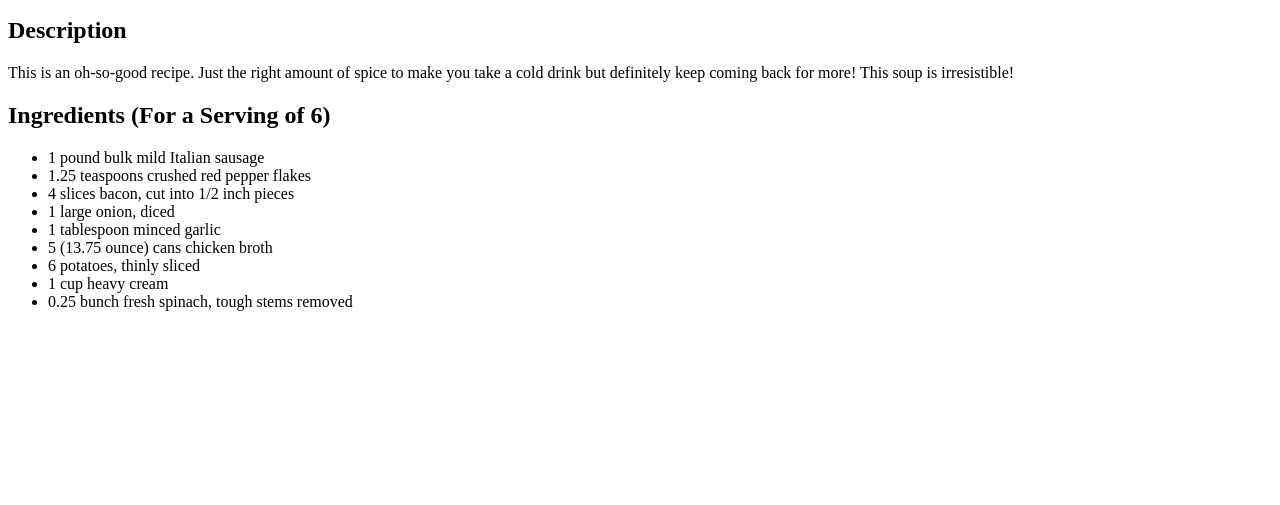
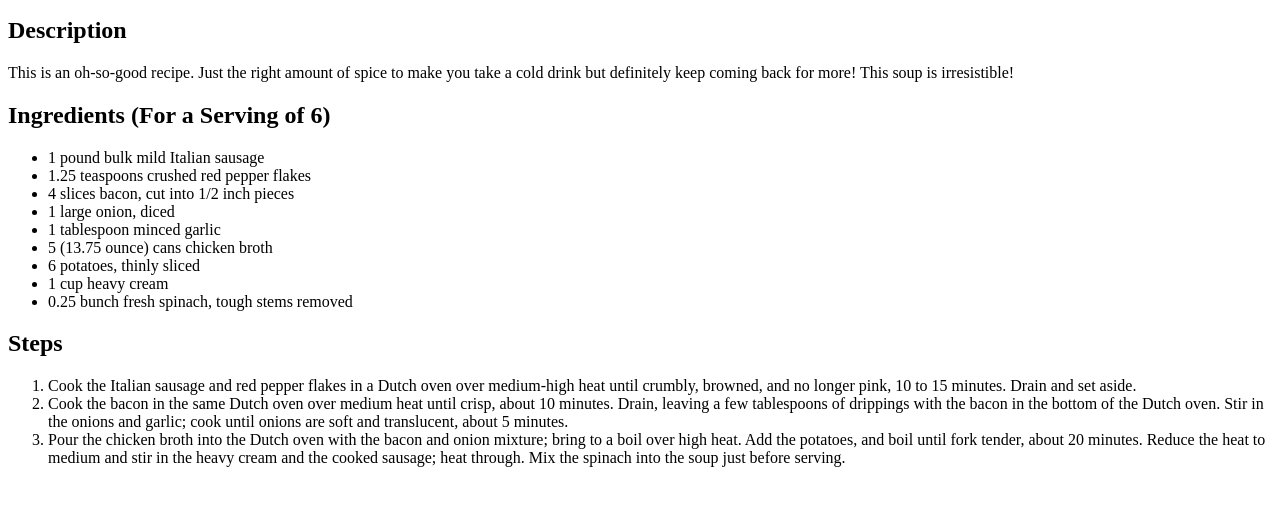
Before and after one commit to DevinSimpson/odin-recipes, a plain HTML site: page recipes/toscana.html in a window 1280 px wide. Shown: the part 101-606 px from the top of the page. Drawn offline with Linux system fonts and the light colour scheme.

Commit message:
Add steps

```diff
--- a/recipes/toscana.html
+++ b/recipes/toscana.html
@@ -23,5 +23,11 @@
             <li>1 cup heavy cream</li>
             <li>0.25 bunch fresh spinach, tough stems removed</li>
         </ul>
+    <h2>Steps</h2>
+        <ol>
+            <li>Cook the Italian sausage and red pepper flakes in a Dutch oven over medium-high heat until crumbly, browned, and no longer pink, 10 to 15 minutes. Drain and set aside.</li>
+            <li>Cook the bacon in the same Dutch oven over medium heat until crisp, about 10 minutes. Drain, leaving a few tablespoons of drippings with the bacon in the bottom of the Dutch oven. Stir in the onions and garlic; cook until onions are soft and translucent, about 5 minutes.</li>
+            <li>Pour the chicken broth into the Dutch oven with the bacon and onion mixture; bring to a boil over high heat. Add the potatoes, and boil until fork tender, about 20 minutes. Reduce the heat to medium and stir in the heavy cream and the cooked sausage; heat through. Mix the spinach into the soup just before serving.</li>
+        </ol>
 </body>
 </html>
```
